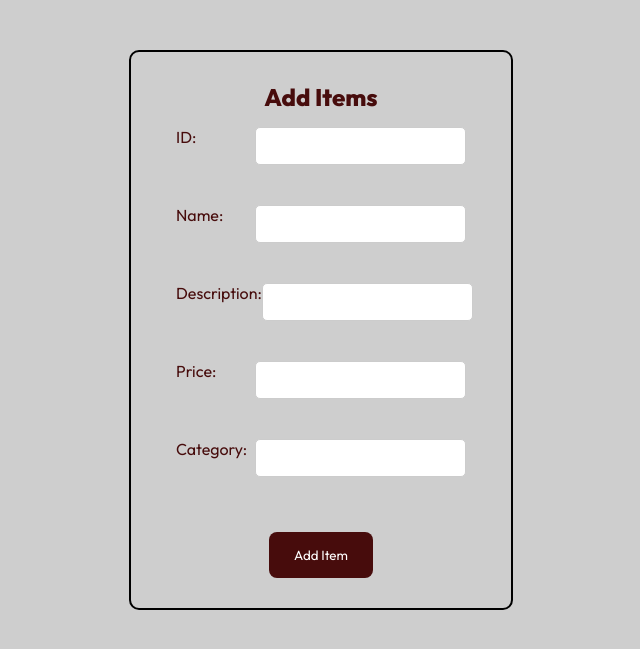
After one commit to rajvi418/Restaurant-PHP, a PHP site: page /Pages/additems.php in a window 1280 px wide. The commit adds this page. Shown: the top 649 px of the page, without its empty margins (319-959 px from the left). Run offline with PHP 8.4, Linux system fonts and the light colour scheme.

Commit message:
Refactor navigation links for consistency; update registration form labels and add new items page with database integration

```diff
--- a/CSS/style.css
+++ b/CSS/style.css
@@ -389,7 +389,6 @@ body {
     padding: 30px;
 }
 
-
 footer {
     text-align: center;
     border-radius: 8px;
--- a/Pages/Dashboard.php
+++ b/Pages/Dashboard.php
@@ -17,7 +17,7 @@
             </div>
 
             <div class="slider-section">
-                <a href="../Pages/Dashboard.php">
+                <a href="Dashboard.php">
                     <h3>Dashboard</h3>
                 </a>
                 <a href="../Pages/menu-management.php">
--- /dev/null
+++ b/Pages/additems.php
@@ -0,0 +1,119 @@
+<?php
+if ($_SERVER["REQUEST_METHOD"] == "POST") {
+    $id = htmlspecialchars($_POST['id']);
+    $name = htmlspecialchars($_POST['name']);
+    $description = htmlspecialchars($_POST['description']);
+    $price = htmlspecialchars($_POST['price']);
+    $category = htmlspecialchars($_POST['category']);
+
+    $servername = "localhost";
+    $username = "root";
+    $password = "";
+    $dbname = "restraurant_db";
+
+    $conn = new mysqli($servername, $username, $password, $dbname);
+
+    if ($conn->connect_error) {
+        die("Connection failed: " . $conn->connect_error);
+    }
+
+    $sql = "INSERT INTO items (id, name, description, price, category)
+            VALUES ('$id', '$name', '$description', '$price', '$category')";
+
+    if ($conn->query($sql) === TRUE) {
+        echo "<script>alert('Item added successfully!');</script>";
+    } else {
+        echo "Error: " . $sql . "<br>" . $conn->error;
+    }
+
+    $conn->close();
+}
+?>
+<!DOCTYPE html>
+<html lang="en">
+
+<head>
+    <meta charset="UTF-8">
+    <meta name="viewport" content="width=device-width, initial-scale=1.0">
+    <title>Document</title>
+    <link rel="stylesheet" href="../CSS/font.css">
+    <link rel="stylesheet" href="../CSS/style.css">
+</head>
+<style>
+    .add-items-container {
+        width: 30%;
+        padding: 30px;
+        color: #470c0c;
+        border: 2px solid #000000;
+        text-align: center;
+        margin: auto;
+        margin-top: 50px;
+        display: flex;
+        flex-direction: column;
+        border-radius: 10px;
+        margin-bottom: 30px;
+        justify-content: space-between;
+    }
+
+    .add-items-container input {
+        margin-bottom: 20px;
+        padding: 10px;
+        border: 1px solid #ccc;
+        border-radius: 5px;
+    }
+
+    .add-container {
+        padding: 15px;
+    }
+
+    .item-opt {
+        margin-bottom: 20px;
+        display: flex;
+        justify-content: space-between;
+    }
+</style>
+
+<body>
+    <section class="add-items-container">
+        <h1>Add Items</h1>
+        <form action="#" method="post">
+            <div class="add-container">
+                <div class="item-opt">
+                    <label>
+                        ID:
+                    </label>
+                    <input type="text" name="id">
+                </div>
+                <div class="item-opt">
+                    <label>
+                        Name:
+                    </label>
+                    <input type="text" name="name">
+                </div>
+                <div class="item-opt">
+                    <label>
+                        Description:
+                    </label>
+                    <input type="text" name="description">
+                </div>
+                <div class="item-opt">
+                    <label>
+                        Price:
+                    </label>
+                    <input type="number" min="0" step="1" name="price">
+                </div>
+                <div class="item-opt">
+                    <label>
+                        Category:
+                    </label>
+                    <input type="text" name="category">
+                </div>
+            </div>
+            <div>
+                <button class="universal-btn" type="submit">Add Item</button>
+            </div>
+        </form>
+    </section>
+</body>
+
+</html>
```
Also changed, not shown: Pages/Registration.php (+4 -4 lines), Pages/menu-management.php (+44 -2 lines), index.php (+5 -2 lines).
